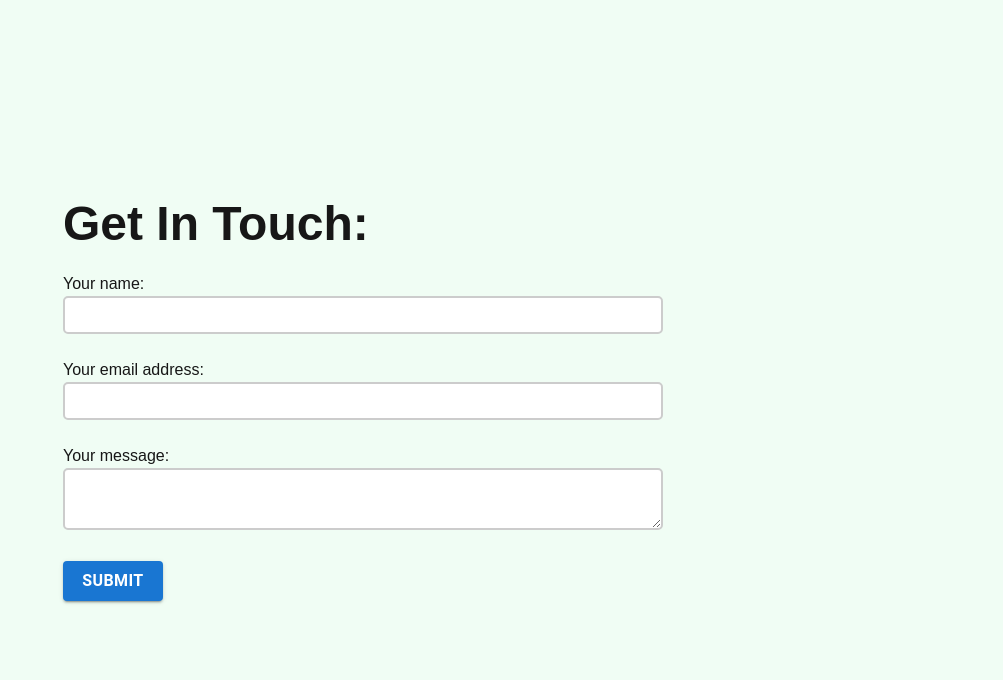
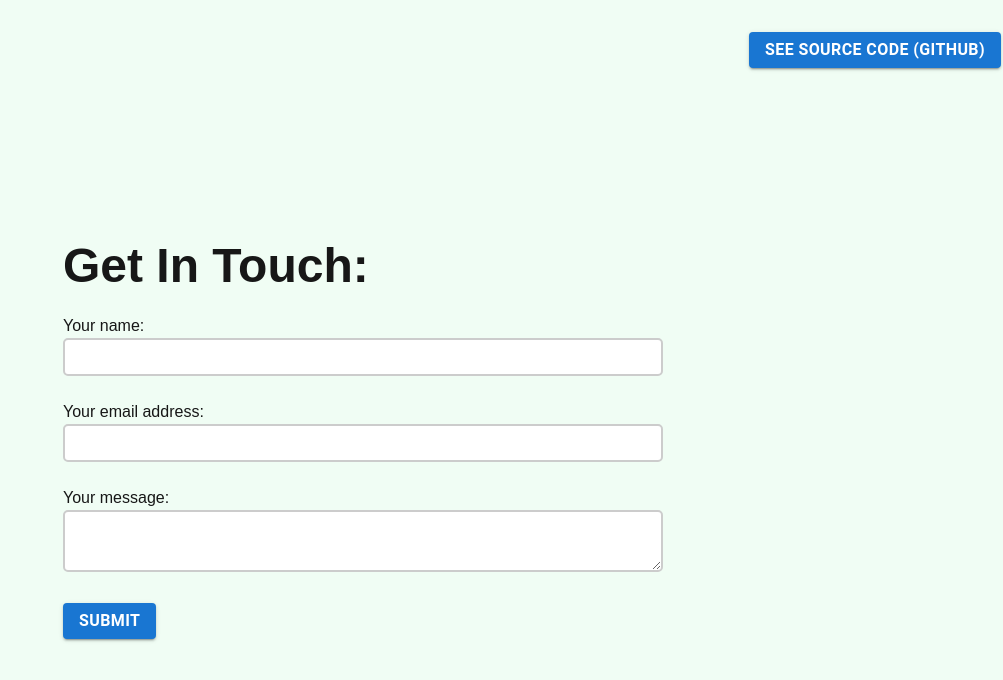
Before and after one commit to VincasTurskis/personal_website, a Next.js app: page /contact in a window 1280 px wide. Shown: the top 680 px of the page, without its empty margins (277-1280 px from the left). Built offline with nearby package versions, Linux system fonts and the light colour scheme.

Commit message:
Added button to view github, adjusted layout

```diff
--- a/src/app/contact/page.js
+++ b/src/app/contact/page.js
@@ -93,7 +93,10 @@ export default function Contact()
                 message = {<p>Something went wrong</p>}
                 />
             </Snackbar>
-            <div className="min-h-screen bg-green-50 dark:bg-slate-800 grid grid-rows-[20px_1fr_20px] grid-cols-[20px_1fr_20px] items-center justify-items-center">
+            <div className="min-h-screen bg-green-50 dark:bg-slate-800 grid grid-rows-[100px_1fr_20px] grid-cols-[1fr_3fr_1fr] items-center justify-items-center">
+                <div className="col-start-3 row-start-1">
+                    <Button className={Styles.button} variant="contained" href="https://github.com/VincasTurskis/personal_website" target="_blank" rel="noopener noreferrer"><p className="text-base tracking-wide font-semibold">See Source Code (GitHub)</p></Button>
+                </div>
                 <div className="col-start-2 row-start-2">
                     <form action={handleSubmit} name="contactForm">
                         <h1 className="text-5xl font-bold">Get In Touch:</h1>
--- a/src/app/contact/styles.module.css
+++ b/src/app/contact/styles.module.css
@@ -10,8 +10,8 @@
  }
 
  .button {
-   height: 40px;
-   width: 100px;
+   height: auto;
+   width: auto;
    padding: 10px 20px;
    font-size: 16px;
    color: white;
```
